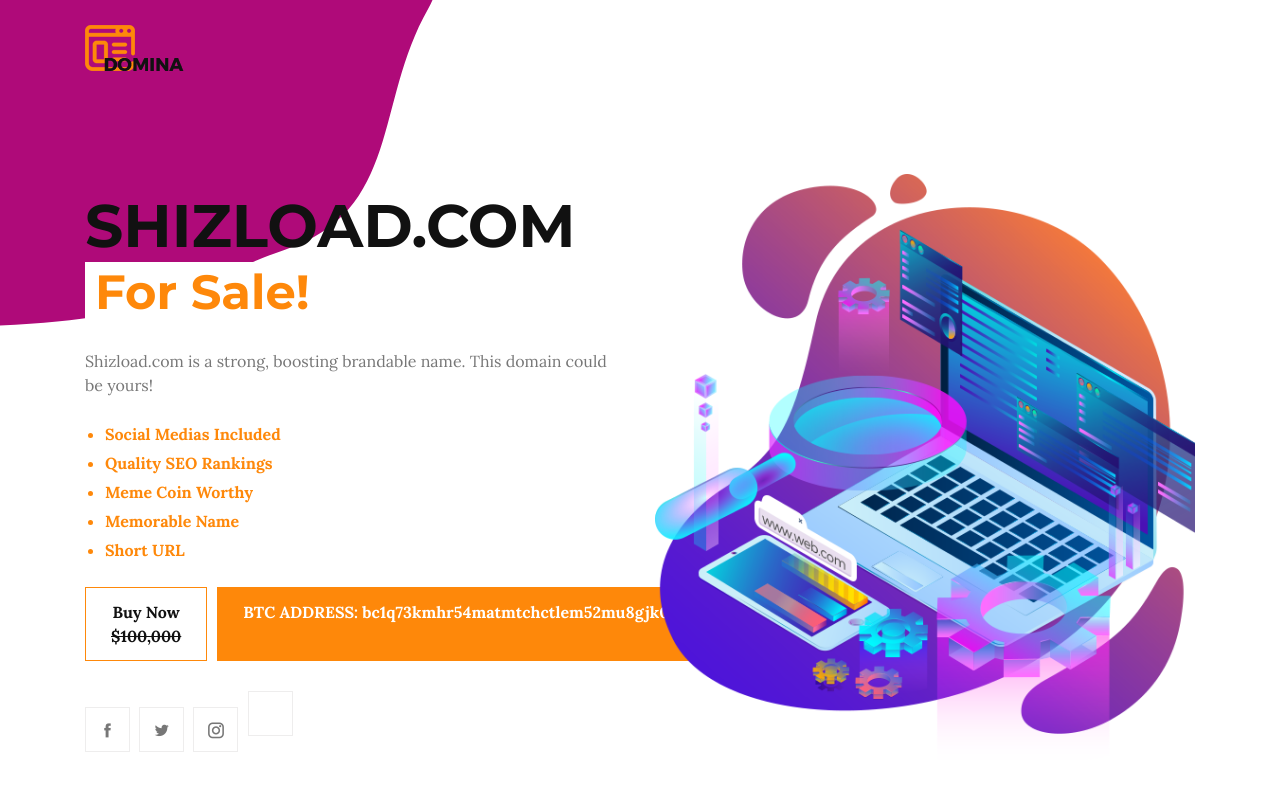
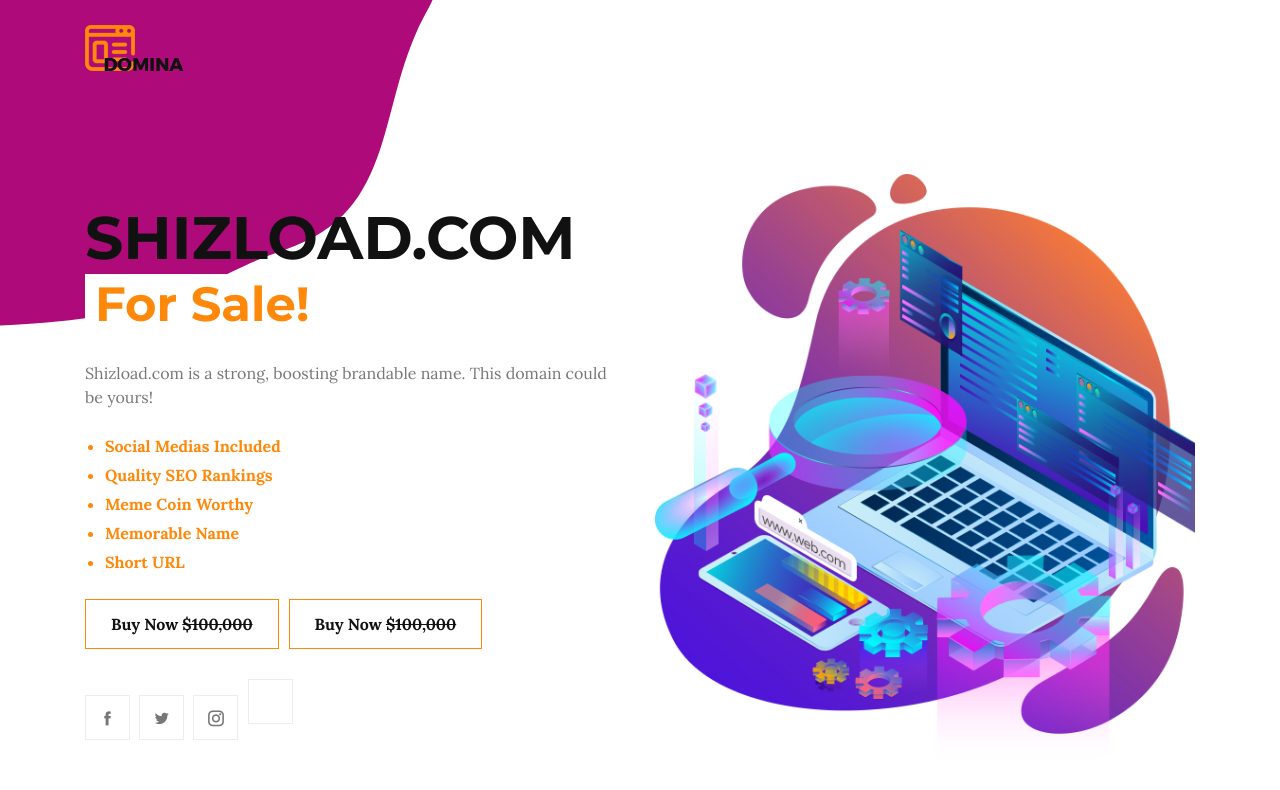
Before and after one commit to BOMBKILLA49/shizload.com, a plain HTML site: page index.html in a window 1280 px wide. Drawn offline with Linux system fonts and the light colour scheme.

Commit message:
Update index.html

```diff
--- a/index.html
+++ b/index.html
@@ -72,7 +72,7 @@
                            </ul>
                            <div class="hero-btn-wrapper">
                               <span class="domain-offering">Buy Now  <del>$100,000</span>
-                              <a class="btn btn-default enter" href="#">BTC ADDRESS: bc1q73kmhr54matmtchctlem52mu8gjk0q349jkxu6</a>
+                              <span class="domain-offering">Buy Now  <del>$100,000</span>
                            </div>
                            <ul class="social-links">
                               <li><a href="#"><i class="icofont-facebook"></i></a></li>
```
